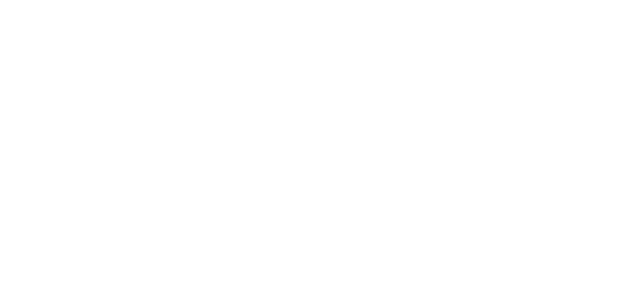
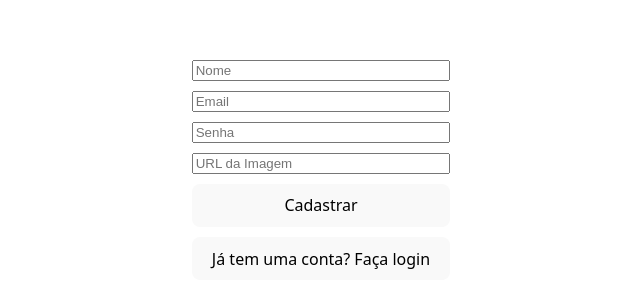
Before and after one commit to Lucas-Muto/TrackIt-Driven, a React (Vite) app: page /cadastro in a window 1280 px wide. Before the commit this address had no page. Shown: the part 230-538 px from the top of the page, without its empty margins (319-959 px from the left). Built offline with nearby package versions, Linux system fonts and the light colour scheme.

Commit message:
Implementa persistência de login e proteção de rotas

```diff
--- a/src/App.jsx
+++ b/src/App.jsx
@@ -1,21 +1,38 @@
-import React from 'react'
-import { BrowserRouter as Router, Route, Routes } from 'react-router-dom'
-import Login from './pages/Login'
-import Habitos from './pages/Habitos'
-import Hoje from './pages/Hoje'
-import './App.css'
+import React, { useContext, useEffect } from 'react';
+import { BrowserRouter as Router, Route, Routes, useNavigate } from 'react-router-dom';
+import Login from './pages/Login';
+import Habitos from './pages/Habitos';
+import Hoje from './pages/Hoje';
+import Cadastro from './pages/Cadastro';
+import ProtectedRoute from './components/ProtectedRoute';
+import { UserContext } from './contexts/UserContext';
+import './App.css';
 
 function App() {
+  const { user } = useContext(UserContext);
+  const navigate = useNavigate();
+
+  useEffect(() => {
+    if (user) {
+      navigate('/hoje');
+    }
+  }, [user, navigate]);
+
+  return (
+    <Routes>
+      <Route path="/" element={<Login />} />
+      <Route path="/login" element={<Login />} />
+      <Route path="/cadastro" element={<Cadastro />} />
+      <Route path="/habitos" element={<ProtectedRoute element={<Habitos />} />} />
+      <Route path="/hoje" element={<ProtectedRoute element={<Hoje />} />} />
+    </Routes>
+  );
+}
+
+export default function AppWrapper() {
   return (
     <Router>
-      <Routes>
-        <Route path="/" element={<Login />} />
-        <Route path="/login" element={<Login />} />
-        <Route path="/habitos" element={<Habitos />} />
-        <Route path="/hoje" element={<Hoje />} />
-      </Routes>
+      <App />
     </Router>
-  )
+  );
 }
-
-export default App
--- /dev/null
+++ b/src/components/ProtectedRoute.jsx
@@ -0,0 +1,11 @@
+import React, { useContext } from 'react';
+import { Navigate } from 'react-router-dom';
+import { UserContext } from '../contexts/UserContext';
+
+const ProtectedRoute = ({ element }) => {
+  const { user } = useContext(UserContext);
+
+  return user ? element : <Navigate to="/login" />;
+};
+
+export default ProtectedRoute;
--- a/src/contexts/UserContext.jsx
+++ b/src/contexts/UserContext.jsx
@@ -1,9 +1,20 @@
-import React, { createContext, useState } from 'react';
+import React, { createContext, useState, useEffect } from 'react';
+import { getToken } from '../services/authHelper';
 
 export const UserContext = createContext();
 
 export const UserProvider = ({ children }) => {
   const [user, setUser] = useState(null);
+
+  useEffect(() => {
+    const token = getToken();
+    if (token) {
+      const storedUser = JSON.parse(localStorage.getItem('user'));
+      if (storedUser) {
+        setUser(storedUser);
+      }
+    }
+  }, []);
 
   return (
     <UserContext.Provider value={{ user, setUser }}>
--- /dev/null
+++ b/src/pages/Cadastro.jsx
@@ -0,0 +1,74 @@
+import React, { useState } from 'react';
+import { useNavigate } from 'react-router-dom';
+import { signUp } from '../services/authService';
+import styled from 'styled-components';
+
+const Cadastro = () => {
+  const [email, setEmail] = useState('');
+  const [password, setPassword] = useState('');
+  const [name, setName] = useState('');
+  const [image, setImage] = useState('');
+  const [loading, setLoading] = useState(false);
+  const navigate = useNavigate();
+
+  const handleSignUp = async (e) => {
+    e.preventDefault();
+    setLoading(true);
+    try {
+      await signUp({ email, password, name, image });
+      alert('Cadastro realizado com sucesso!');
+      navigate('/login');
+    } catch (error) {
+      alert('Erro ao cadastrar');
+    } finally {
+      setLoading(false);
+    }
+  };
+
+  return (
+    <CadastroForm onSubmit={handleSignUp}>
+      <input
+        type="text"
+        placeholder="Nome"
+        value={name}
+        onChange={(e) => setName(e.target.value)}
+        required
+      />
+      <input
+        type="email"
+        placeholder="Email"
+        value={email}
+        onChange={(e) => setEmail(e.target.value)}
+        required
+      />
+      <input
+        type="password"
+        placeholder="Senha"
+        value={password}
+        onChange={(e) => setPassword(e.target.value)}
+        required
+      />
+      <input
+        type="url"
+        placeholder="URL da Imagem"
+        value={image}
+        onChange={(e) => setImage(e.target.value)}
+        required
+      />
+      <button type="submit" disabled={loading}>
+        {loading ? 'Carregando...' : 'Cadastrar'}
+      </button>
+      <button type="button" onClick={() => navigate('/login')}>
+        Já tem uma conta? Faça login
+      </button>
+    </CadastroForm>
+  );
+};
+
+const CadastroForm = styled.form`
+  display: flex;
+  flex-direction: column;
+  gap: 10px;
+`;
+
+export default Cadastro;
--- a/src/pages/Login.jsx
+++ b/src/pages/Login.jsx
@@ -2,7 +2,7 @@ import React, { useState, useContext } from 'react';
 import { useNavigate } from 'react-router-dom';
 import { UserContext } from '../contexts/UserContext';
 import { login } from '../services/authService';
-import { saveToken } from '../services/authHelper';
+import { saveToken, saveUser } from '../services/authHelper';
 import styled from 'styled-components';
 
 const Login = () => {
@@ -18,8 +18,9 @@ const Login = () => {
     try {
       const response = await login({ email, password });
       saveToken(response.data.token);
+      saveUser(response.data);
       setUser(response.data);
-      navigate('/habitos');
+      navigate('/hoje');
     } catch (error) {
       alert('Erro ao fazer login');
     } finally {
@@ -46,6 +47,9 @@ const Login = () => {
       <button type="submit" disabled={loading}>
         {loading ? 'Carregando...' : 'Entrar'}
       </button>
+      <button type="button" onClick={() => navigate('/cadastro')}>
+        Não tem uma conta? Cadastre-se
+      </button>
     </LoginForm>
   );
 };
--- a/src/services/authHelper.jsx
+++ b/src/services/authHelper.jsx
@@ -13,6 +13,12 @@ export const getToken = () => {
 // Função para remover o token do localStorage
 export const removeToken = () => {
   localStorage.removeItem('authToken');
+  localStorage.removeItem('user');
+};
+
+// Função para salvar o usuário no localStorage
+export const saveUser = (user) => {
+  localStorage.setItem('user', JSON.stringify(user));
 };
 
 // Função para configurar o header de autorização
```
